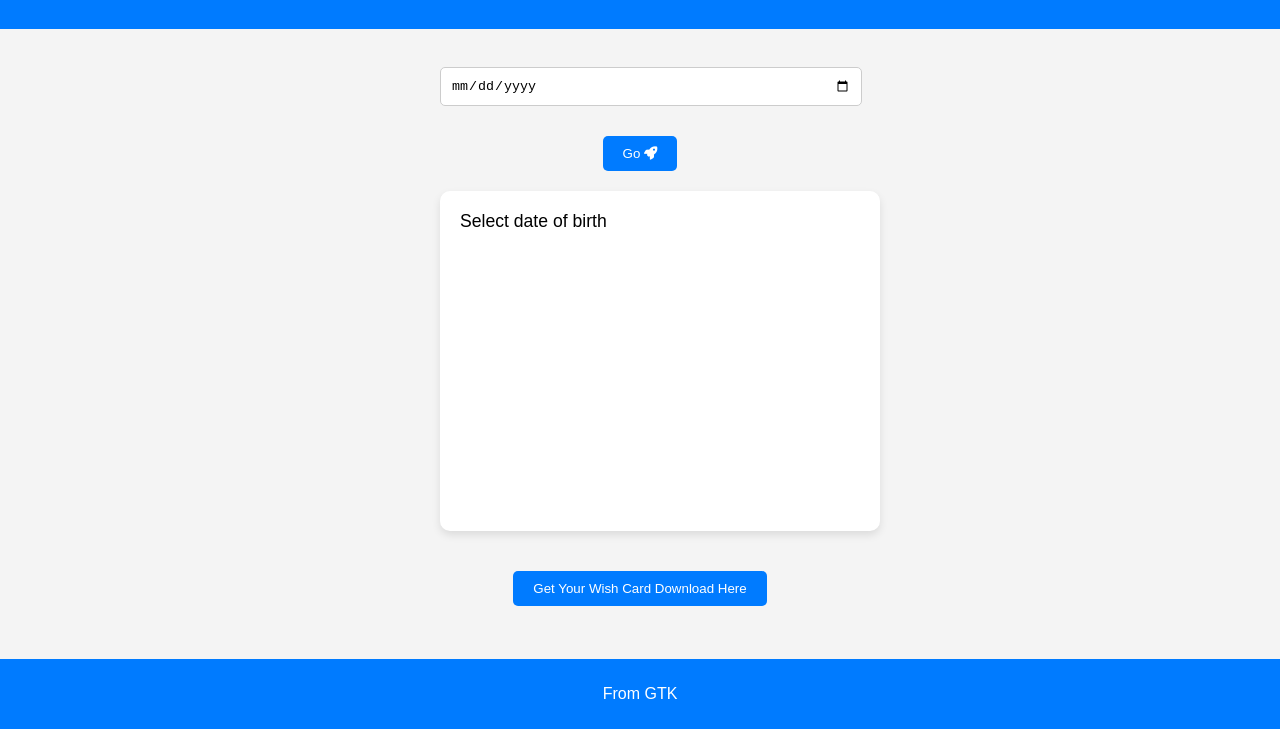
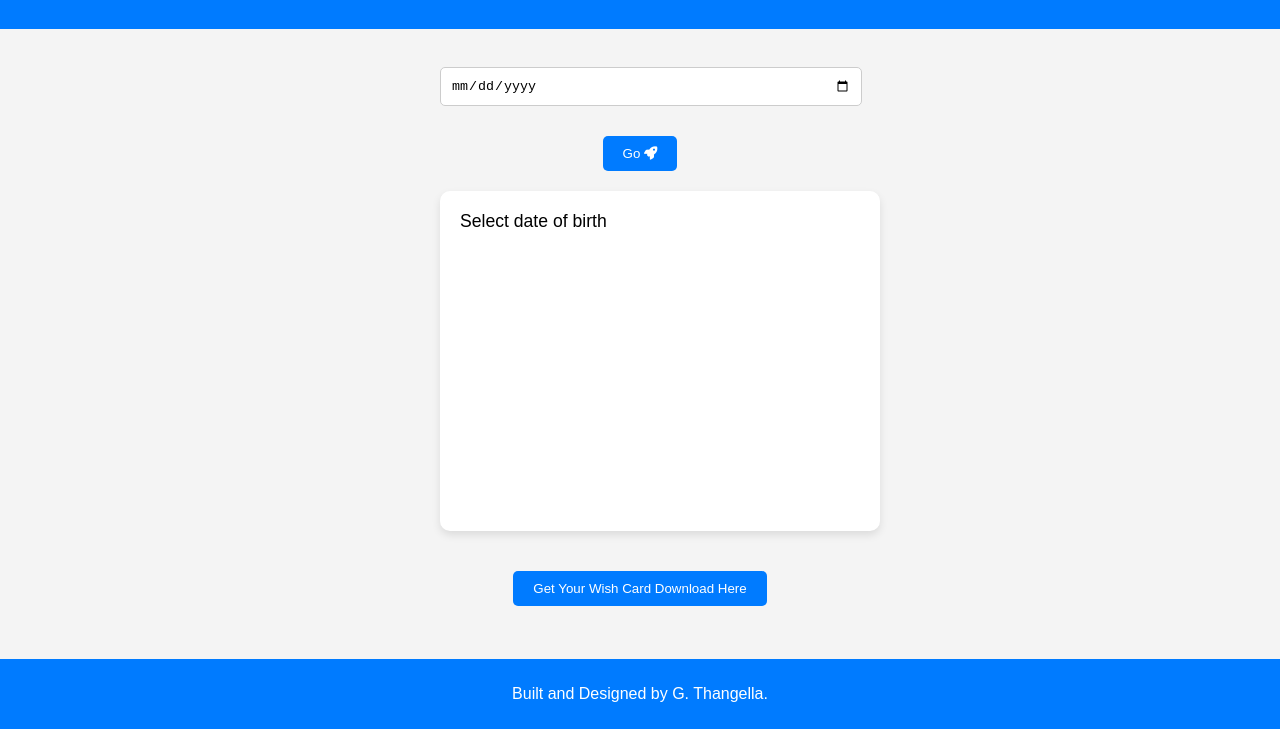
Before and after one commit to GTK-THANGELLA-17/Birthday-Wishes-Webpage, a plain HTML site: page index.html in a window 1280 px wide. Shown: the part 71-800 px from the top of the page. Drawn offline with Linux system fonts and the light colour scheme.

Commit message:
Birthday-Wishes-Webpage-v1

```diff
--- a/index.html
+++ b/index.html
@@ -123,7 +123,7 @@
   <button id="downloadWish" onclick="downloadWish()">Get Your Wish Card Download Here</button>
 </div>
 <footer>
-  <p>From GTK</p>
+  <p>Built and Designed by G. Thangella.</p>
 </footer>
 <script>
   const birthdayWishDiv = document.getElementById('birthdayWish');
```
